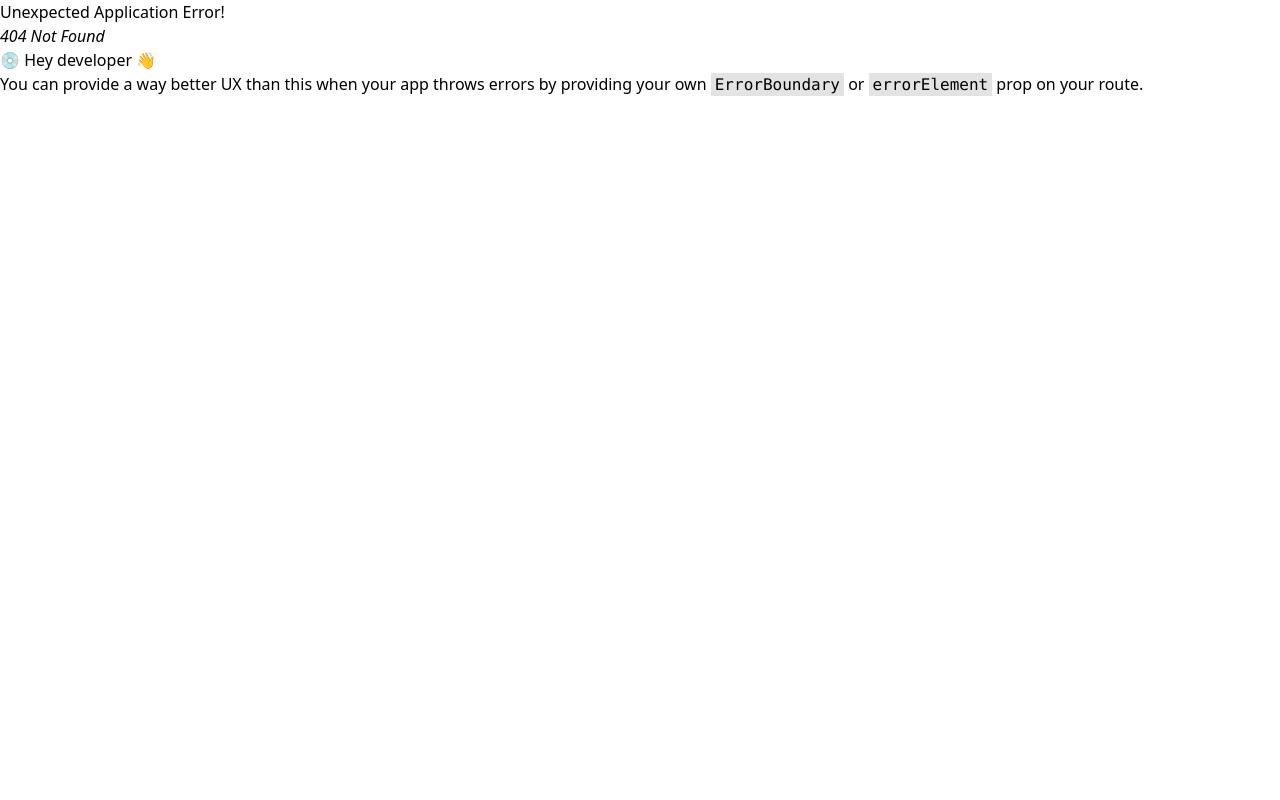
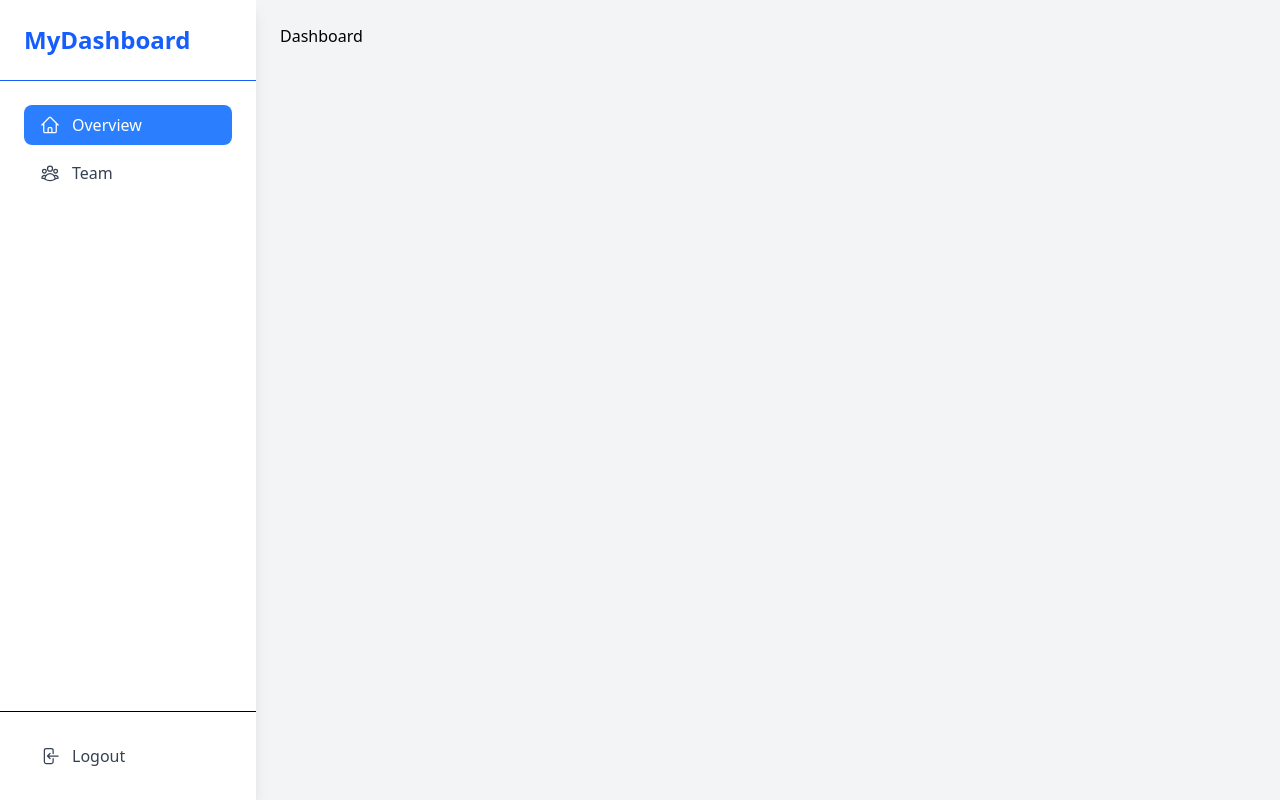
Before and after one commit to mahabubr/task-quinto-client, a React (Vite) app: page /dashboard in a window 1280 px wide. Before the commit this address had no page. Built offline with nearby package versions, Linux system fonts and the light colour scheme.

Commit message:
Dashboard Layout Done

```diff
--- a/package.json
+++ b/package.json
@@ -10,6 +10,7 @@
     "preview": "vite preview"
   },
   "dependencies": {
+    "@heroicons/react": "^2.2.0",
     "@tailwindcss/vite": "^4.1.17",
     "react": "^19.2.0",
     "react-dom": "^19.2.0",
--- /dev/null
+++ b/src/Layout/DashboardLayout.jsx
@@ -0,0 +1,62 @@
+import { Outlet, NavLink } from "react-router-dom";
+import {
+  HomeIcon,
+  UserGroupIcon,
+  ArrowLeftOnRectangleIcon,
+} from "@heroicons/react/24/outline";
+
+// eslint-disable-next-line no-unused-vars
+const SidebarLink = ({ to, icon: Icon, label }) => {
+  return (
+    <NavLink
+      to={to}
+      end={to === "/dashboard"}
+      className={({ isActive }) =>
+        `flex items-center gap-3 px-4 py-2 rounded-lg transition-colors ${
+          isActive
+            ? "bg-blue-500 text-white"
+            : "text-gray-700 hover:bg-blue-100"
+        }`
+      }
+    >
+      <Icon className="w-5 h-5" />
+      <span className="font-medium">{label}</span>
+    </NavLink>
+  );
+};
+
+const DashboardLayout = () => {
+  return (
+    <div className="flex min-h-screen bg-gray-100">
+      {/* Sidebar */}
+      <aside className="w-64 bg-white shadow-lg flex flex-col">
+        {/* Logo / Title */}
+        <div className="p-6 text-2xl font-bold text-blue-600 border-b">
+          MyDashboard
+        </div>
+
+        {/* Navigation */}
+        <nav className="flex-1 p-6 flex flex-col gap-2">
+          <SidebarLink to="/dashboard" icon={HomeIcon} label="Overview" />
+          <SidebarLink to="/dashboard/team" icon={UserGroupIcon} label="Team" />
+        </nav>
+
+        {/* Logout */}
+        <div className="p-6 border-t">
+          <SidebarLink
+            to="/logout"
+            icon={ArrowLeftOnRectangleIcon}
+            label="Logout"
+          />
+        </div>
+      </aside>
+
+      {/* Main Content */}
+      <main className="flex-1 p-6">
+        <Outlet />
+      </main>
+    </div>
+  );
+};
+
+export default DashboardLayout;
--- /dev/null
+++ b/src/components/Dashboard/Dashboard.jsx
@@ -0,0 +1,5 @@
+const Dashboard = () => {
+  return <div>Dashboard</div>;
+};
+
+export default Dashboard;
--- /dev/null
+++ b/src/components/Dashboard/Team/Team.jsx
@@ -0,0 +1,5 @@
+const Team = () => {
+  return <div>Team</div>;
+};
+
+export default Team;
--- a/src/router/router.js
+++ b/src/router/router.js
@@ -2,6 +2,9 @@ import { createBrowserRouter } from "react-router-dom";
 import Home from "../components/Home/Home";
 import Login from "../components/Login/Login";
 import SignUp from "../components/SignUp/SignUp";
+import DashboardLayout from "../Layout/DashboardLayout";
+import Dashboard from "../components/Dashboard/Dashboard";
+import Team from "../components/Dashboard/Team/Team";
 
 const router = createBrowserRouter([
   {
@@ -16,6 +19,20 @@ const router = createBrowserRouter([
     path: "/signup",
     Component: SignUp,
   },
+  {
+    path: "/dashboard",
+    Component: DashboardLayout,
+    children: [
+      {
+        path: "",
+        Component: Dashboard,
+      },
+      {
+        path: "team",
+        Component: Team,
+      },
+    ],
+  },
 ]);
 
 export default router;
```
Also changed, not shown: 1 other file (tests, documents, lock files or other folders).
